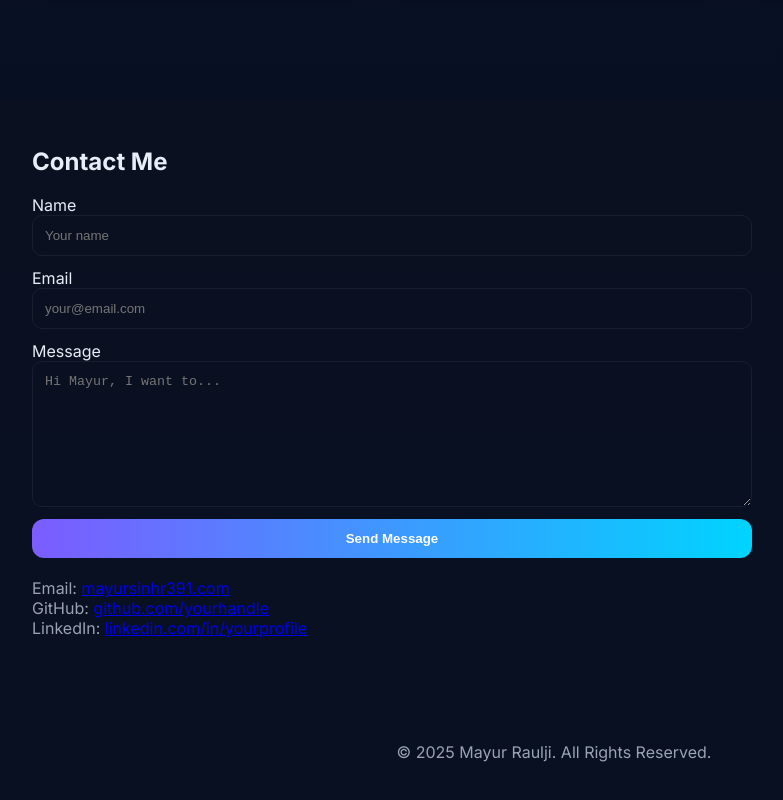
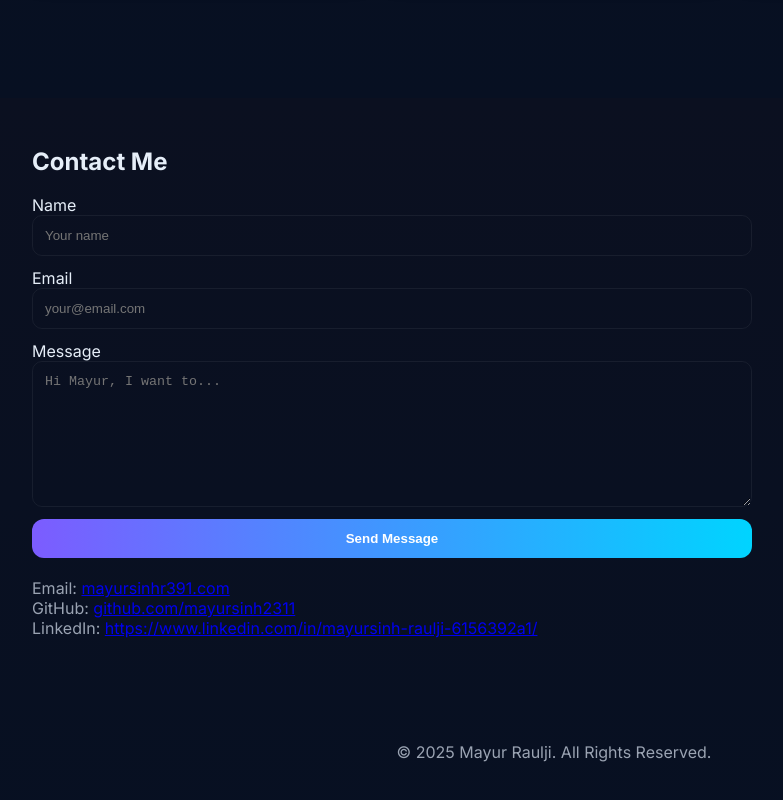
Before and after one commit to mayursinh2311/myportfolio, a plain HTML site: page index.html in a window 1280 px wide. Shown: the part 1502-2302 px from the top of the page, without its empty margins (86-869 px from the left). Drawn offline with Linux system fonts and the light colour scheme.

Commit message:
Update index.html

```diff
--- a/index.html
+++ b/index.html
@@ -197,8 +197,8 @@
 
             <div style="margin-top:20px;color:var(--muted)">
               <div>Email: <a href="mailto:mayursinhr391.com">mayursinhr391.com</a></div>
-              <div>GitHub: <a href="#">github.com/yourhandle</a></div>
-              <div>LinkedIn: <a href="#">linkedin.com/in/yourprofile</a></div>
+              <div>GitHub: <a href="#">github.com/mayursinh2311</a></div>
+              <div>LinkedIn: <a href="#">https://www.linkedin.com/in/mayursinh-raulji-6156392a1/</a></div>
             </div>
           </div>
         </div>
```
